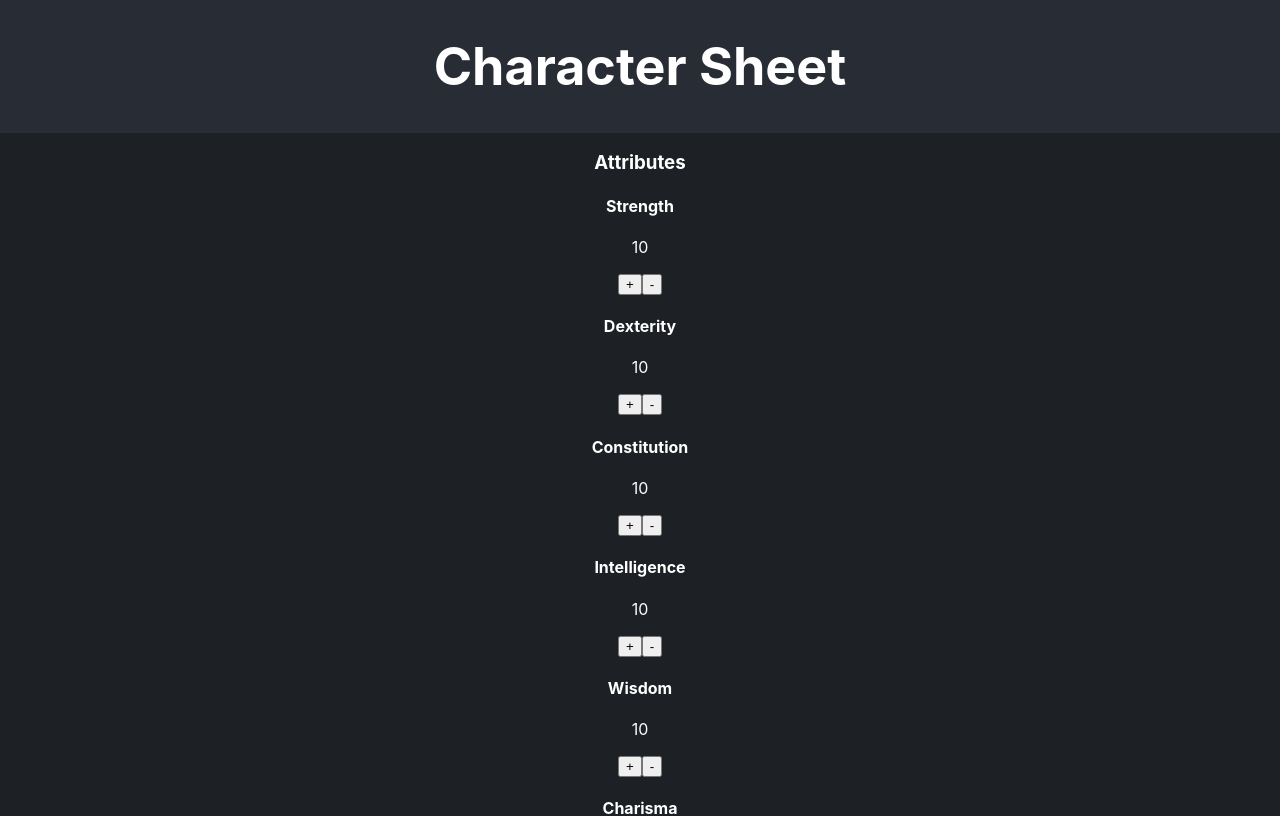
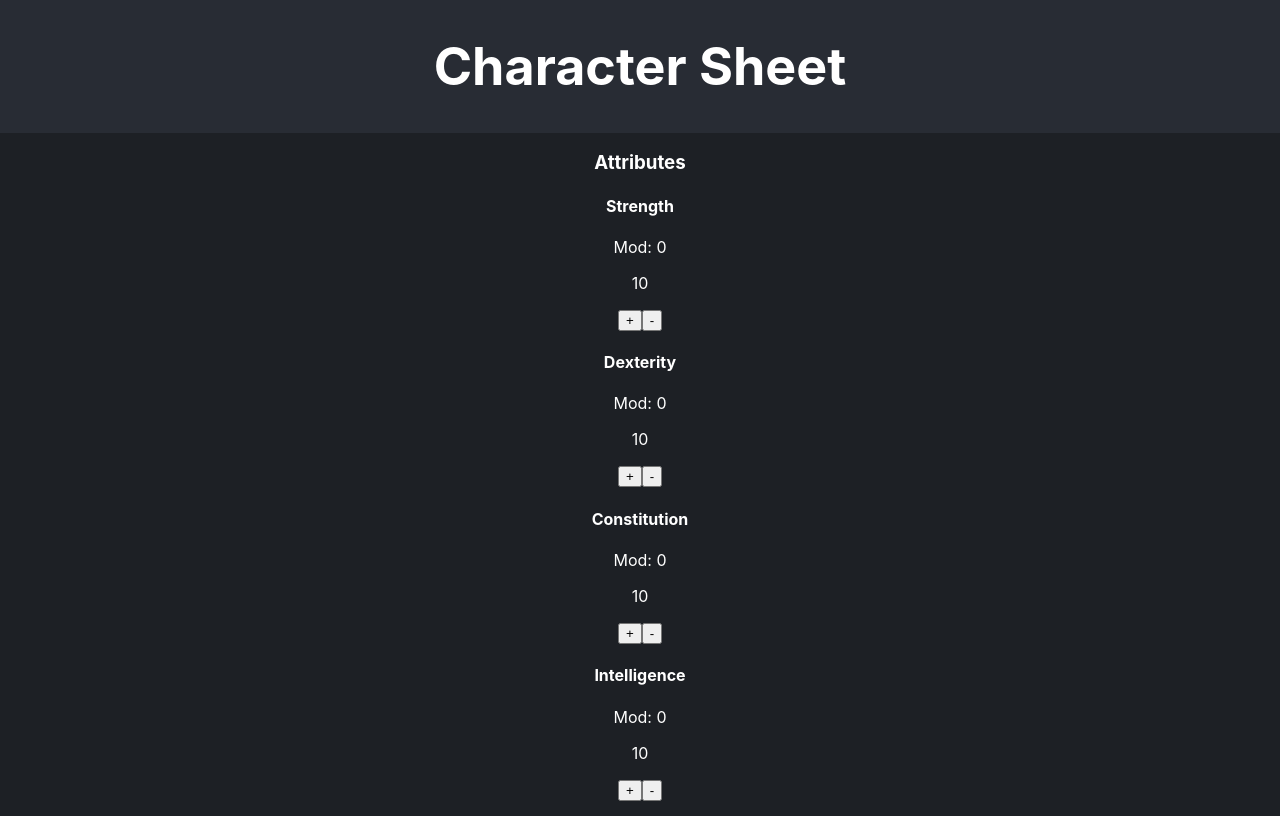
Before and after one commit to freeman-zhang/recruiting-webapp-character, a React (Create React App) app: page / in a window 1280 px wide. Shown: the top 816 px of the page. Built offline with nearby package versions, Linux system fonts and the light colour scheme.

Commit message:
req 4: ability mod

```diff
--- a/src/App.js
+++ b/src/App.js
@@ -7,6 +7,9 @@ import ClassesList from "./ClassesList.js"
 
 function App() {
     const [attrVals, setAttrVals] = useState(setInitAttrVals(10));
+    const [attrMods, setAttrMods] = useState(
+        setInitAttrVals(0)
+    );
     const [classesAvailable, setCLassAvailable] = useState([]);
     const [selectedClass, setSelectedClass] = useState("");
     const maxStats = 70;
@@ -66,6 +69,12 @@ function App() {
                 setCLassAvailable(newClassesAvailable);
             }
         }
+
+        //change attr mods
+        let newMods = attrMods;
+        ATTRIBUTE_LIST.forEach((attr) => {
+            newMods[attr] = Math.floor((attrVals[attr] - 10) / 2)
+        });
     }
 
     return (
@@ -74,7 +83,11 @@ function App() {
                 <h1>Character Sheet</h1>
             </header>
             <section className="App-section">
-                <AttributesList attributes={attrVals} handleAttrVals={handleAttrVals} />
+                <AttributesList
+                    attributes={attrVals}
+                    handleAttrVals={handleAttrVals}
+                    attributeMods={attrMods}
+                />
                 <ClassesList
                     classesAvailable={classesAvailable}
                     selectedClass={selectedClass}
--- a/src/AttributesList.js
+++ b/src/AttributesList.js
@@ -3,6 +3,7 @@ import React from "react";
 const AttributesList = ({
     attributes,
     handleAttrVals,
+    attributeMods,
 }) => {
     return (
         <div>
@@ -11,6 +12,7 @@ const AttributesList = ({
                 return (
                     <div key={i} className="attribute">
                         <h4>{attr}</h4>
+                        <div> Mod: {attributeMods[attr]}</div>
                         <div className="attribute buttons">
                             <p>{attributes[attr]}</p>
                             <button onClick={() => { handleAttrVals(attr, '+') }}>+</button>
```
